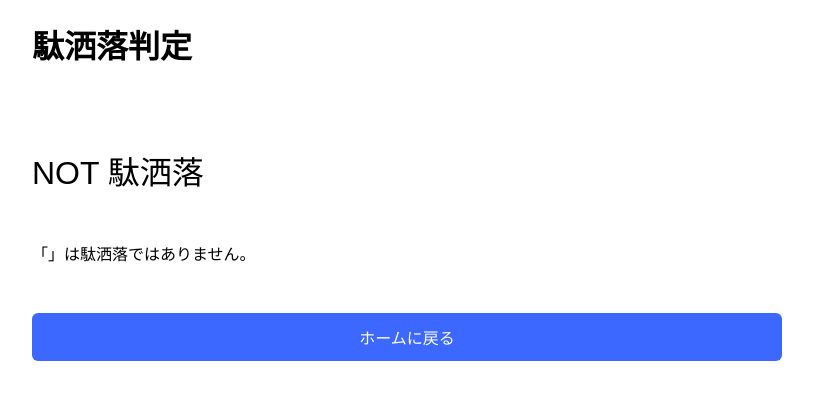
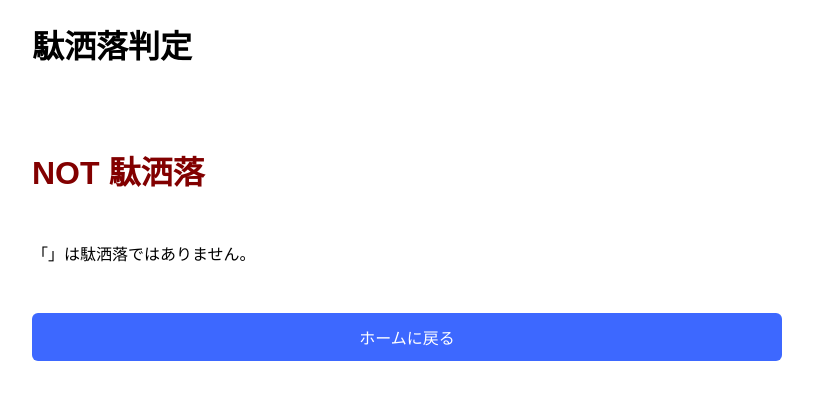
Before and after one commit to ayu0616/dajare_app, a Flask app: template templates/judge.html in a window 1280 px wide. Shown: the top 400 px of the page, without its empty margins (233-1046 px from the left). Run offline with Flask 3, Linux system fonts and the light colour scheme; the template is opened without the code that fills it, so the values that code supplies are empty; some web fonts are replaced.

Commit message:
結果表示欄のテキストの色を変更した

```diff
--- a/templates/judge.html
+++ b/templates/judge.html
@@ -11,9 +11,9 @@
             <h1>駄洒落判定</h1>
             <div style="font-size: 2rem; margin-bottom: 3rem">
                 {% if res %}
-                <p>駄洒落！！！</p>
+                <p style="color: rgb(0, 80, 0); font-weight: bold">駄洒落！！！</p>
                 {% else %}
-                <p>NOT 駄洒落</p>
+                <p style="color: rgb(130, 0, 0); font-weight: bold">NOT 駄洒落</p>
                 {% endif %}
             </div>
             <div style="margin-bottom: 3rem">
```
